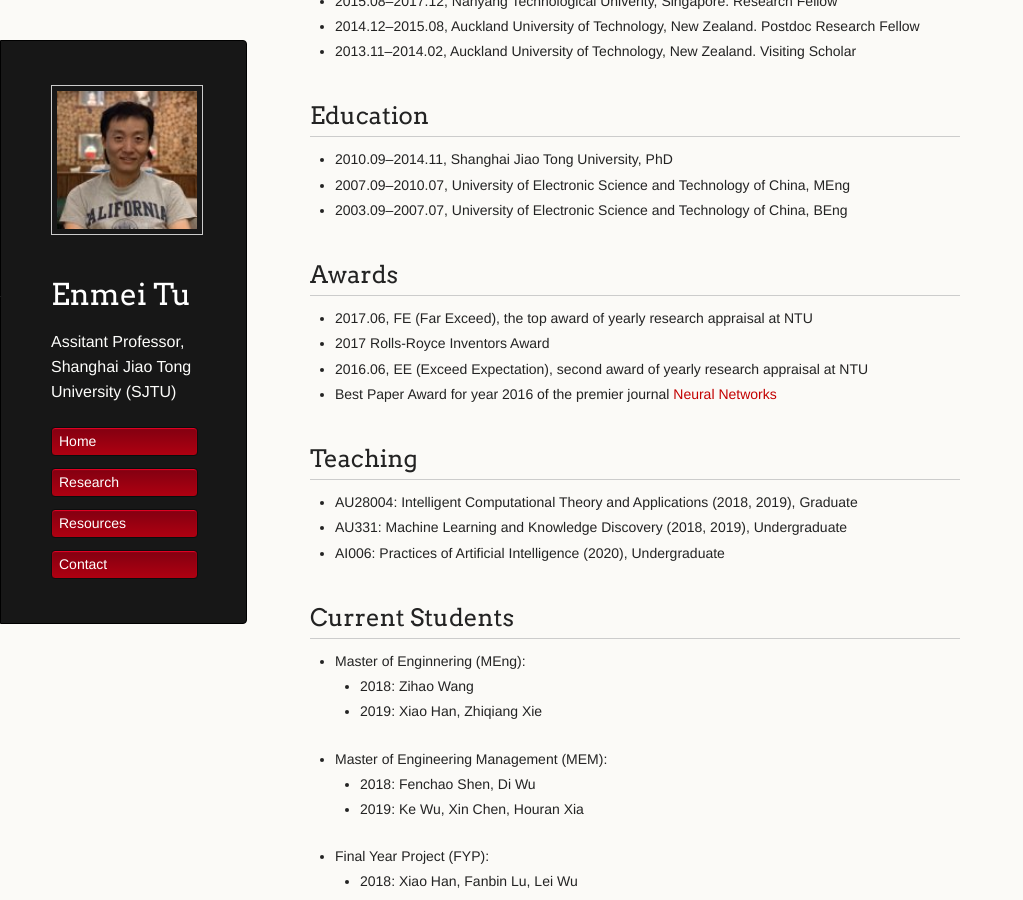
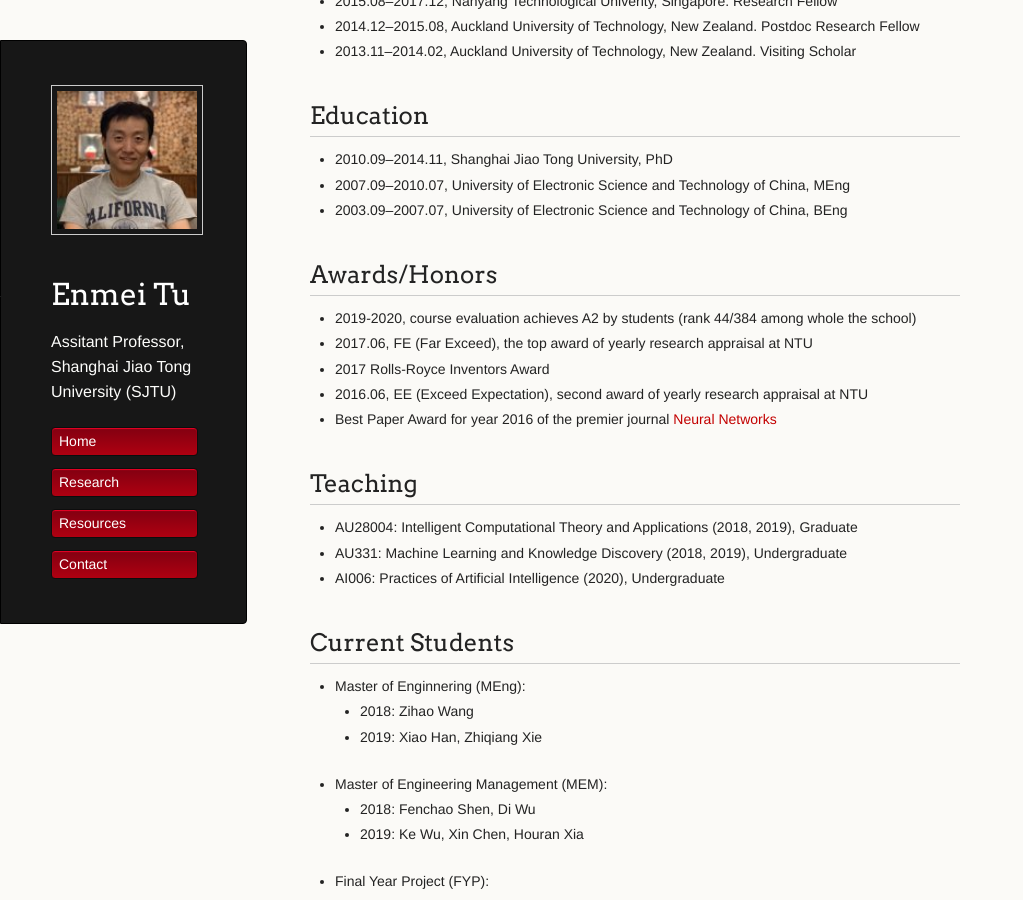
Before and after one commit to hellotem/enmeitu.github.io, a Jekyll site: the page built from index.md, in a window 1280 px wide and 900 px high, scrolled down 420 px. Shown: the whole window, without its empty margins (0-1023 px from the left). Built offline with Jekyll 4.4.1, drawn with Linux system fonts in a browser that asks for light colours.

Commit message:
Update index.md

```diff
--- a/index.md
+++ b/index.md
@@ -25,7 +25,8 @@ Enmei obtained his PhD degree from [Shanghai Jiao Tong University (SJTU)](http:/
 * 2007.09--2010.07, University of Electronic Science and Technology of China, MEng
 * 2003.09--2007.07, University of Electronic Science and Technology of China, BEng
 
-## Awards
+## Awards/Honors
+* 2019-2020, course evaluation achieves A2 by students (rank 44/384 among whole the school)
 * 2017.06, FE (Far Exceed), the top award of yearly research appraisal at NTU
 * 2017 Rolls-Royce Inventors Award
 * 2016.06, EE (Exceed Expectation), second award of yearly research appraisal at NTU
```
